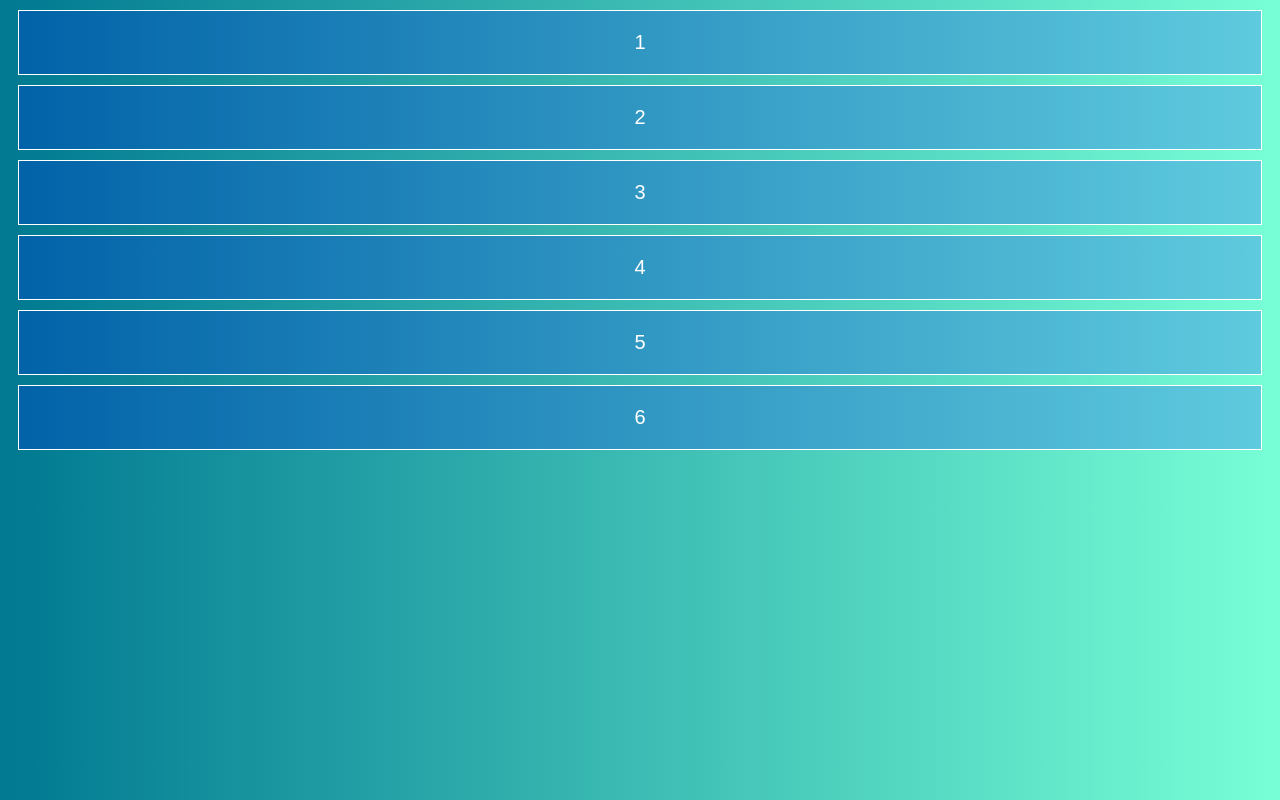
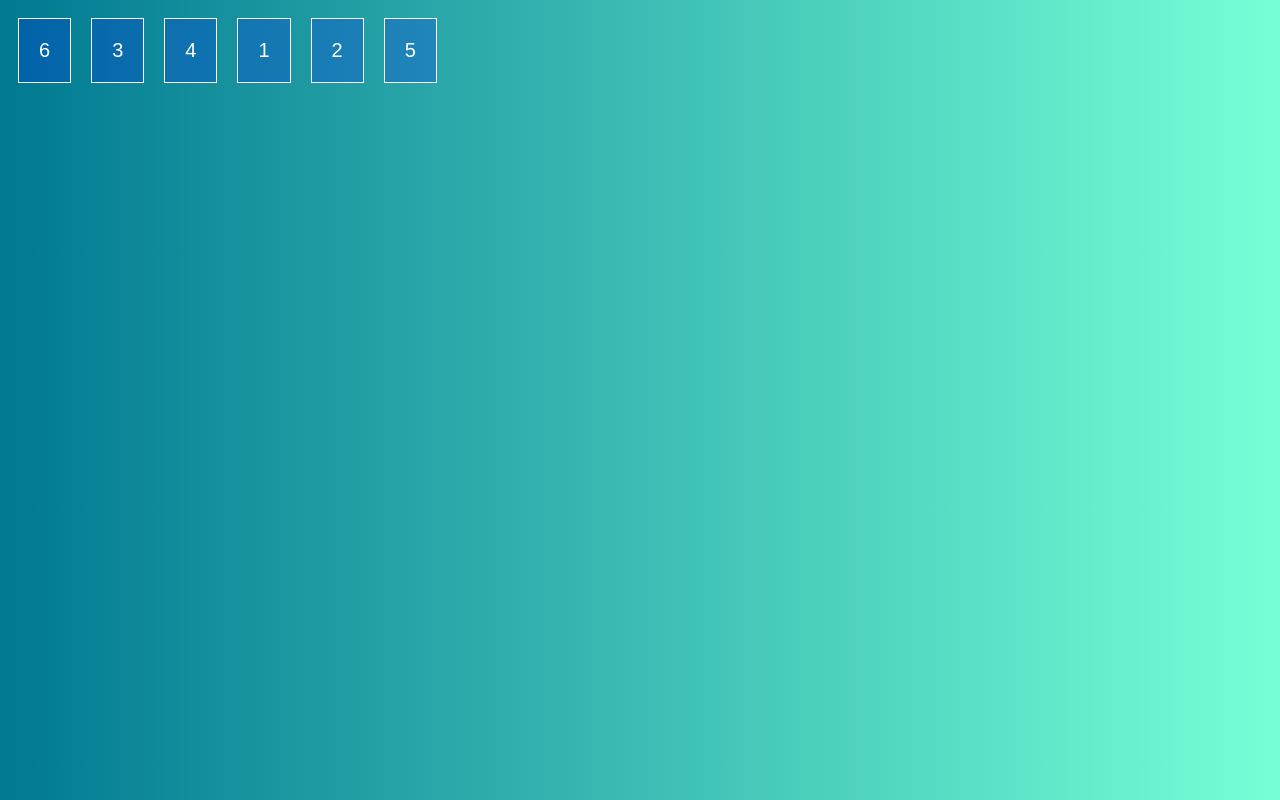
Before and after one commit to prateek-budhiraja/html-css-js, a plain HTML site: page bootcamp-projects/flexbox/04/index.html in a window 1280 px wide. Drawn offline with Linux system fonts and the light colour scheme.

Commit message:
order css added

```diff
--- a/bootcamp-projects/flexbox/04/flex.css
+++ b/bootcamp-projects/flexbox/04/flex.css
@@ -0,0 +1,18 @@
+.container {
+  display: flex;
+}
+
+.three {
+  /* order: 0; default */
+  /* order: 1; to the last */
+  order: -2;
+  /* to the start */
+}
+
+.four {
+  order: -1;
+}
+
+.container div:nth-child(6) {
+  order: -3;
+}
--- a/bootcamp-projects/flexbox/04/index.html
+++ b/bootcamp-projects/flexbox/04/index.html
@@ -14,8 +14,8 @@
   <div class="container">
     <div>1</div>
     <div>2</div>
-    <div>3</div>
-    <div>4</div>
+    <div class="three">3</div>
+    <div class="four">4</div>
     <div>5</div>
     <div>6</div>
   </div>
```
